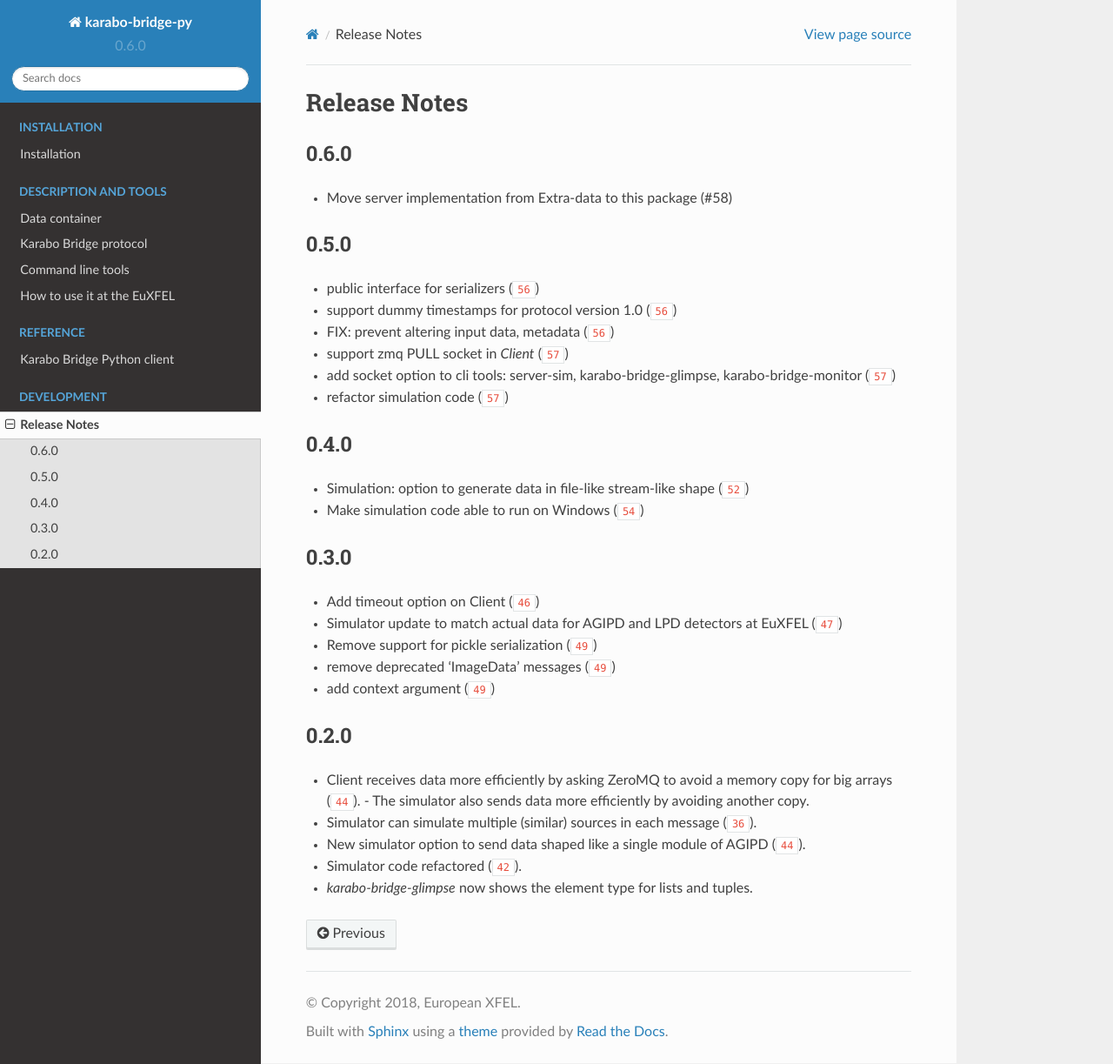
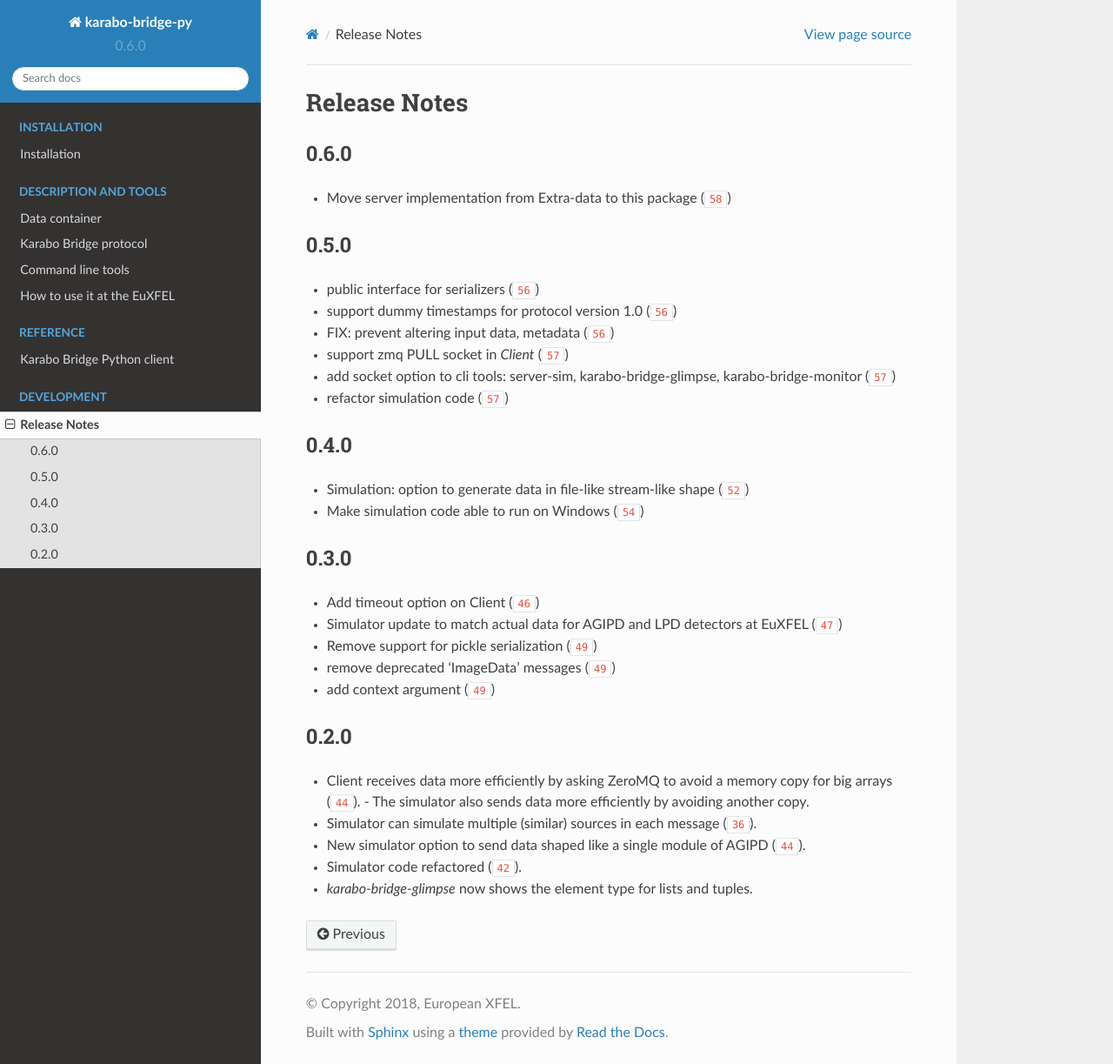
Before and after one commit to European-XFEL/karabo-bridge-py, a Sphinx documentation site: the page built from docs/changelog.rst, in a window 1280 px wide and 1223 px high. Shown: the whole window at 87% size. Built offline with Sphinx 7.4.7 and the Read the Docs theme 2.0.0, drawn with Linux system fonts in a browser that asks for light colours; cross-references to code outside the pages are shown as plain code; some of the changed lines change nothing that is shown.

Commit message:
github pr link missing

```diff
--- a/docs/changelog.rst
+++ b/docs/changelog.rst
@@ -4,7 +4,7 @@
 0.6.0
 -----
 
-- Move server implementation from Extra-data to this package (#58)
+- Move server implementation from Extra-data to this package (:ghpull:`58`)
 
 0.5.0
 -----
```
